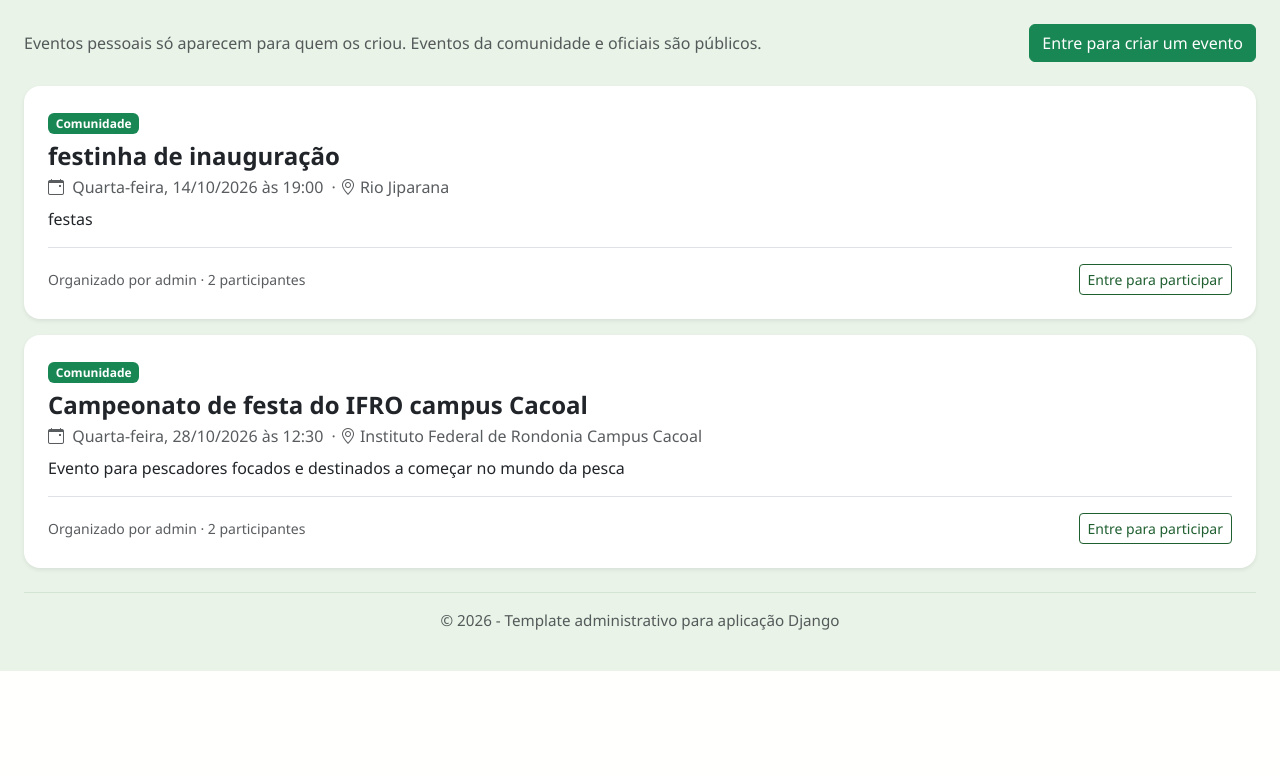
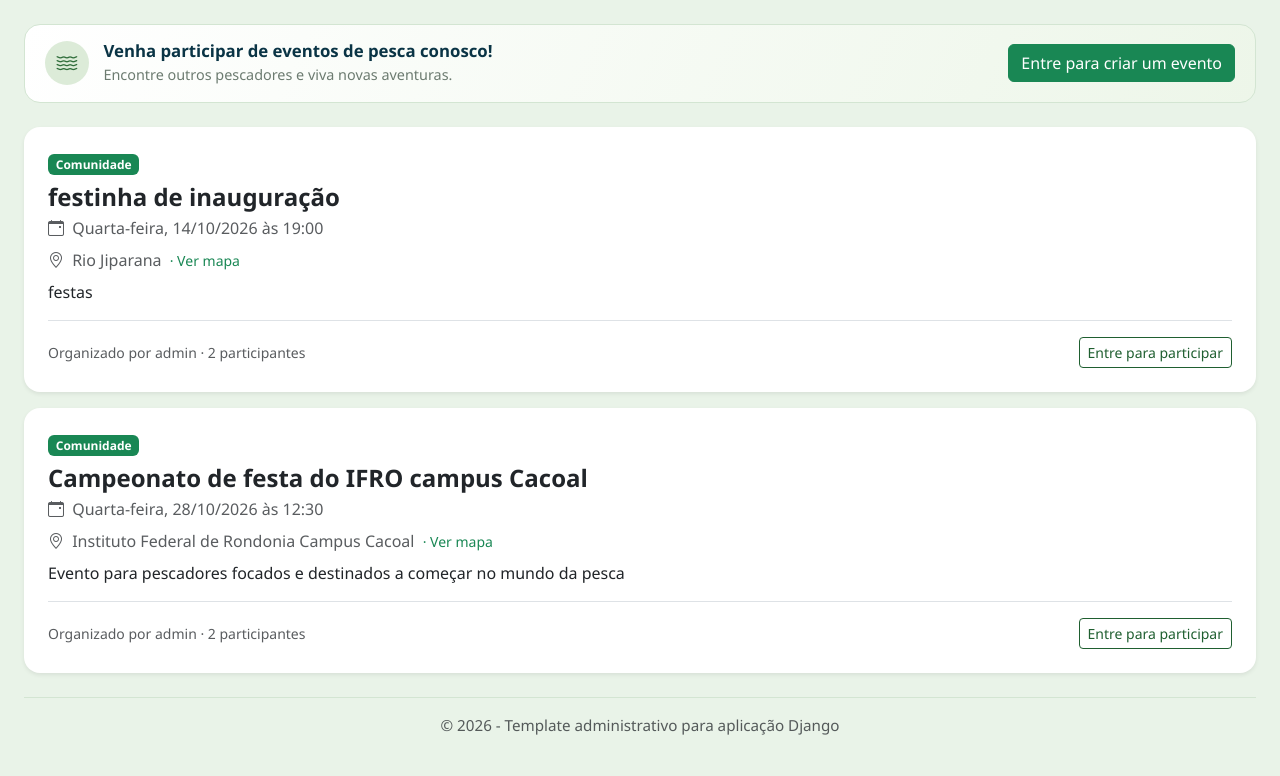
Before and after one commit to Thigas3Bti/RPDjango, a Django app: page /comunidade/eventos/ in a window 1280 px wide. Shown: the part 316-1092 px from the top of the page. Before the commit the page ends 987 px from the top, so only its background shows below. Run offline with Django 5.2, Linux system fonts and the light colour scheme; data comes from the database, SQL or seed files in the repository; both versions use the stored data as it was after the commit.

Commit message:
Adicionei uma opção em eventos onde ao publicar um local de evento vc tem a opção de colocar um URL frame para mostrar no maa onde fica o local do seu evento e poder ir ao maps ver o local

```diff
--- a/forum/models.py
+++ b/forum/models.py
@@ -21,6 +21,7 @@ class EventoAgenda(models.Model):
     data_evento = models.DateField()
     hora_evento = models.TimeField(blank=True, null=True)
     local = models.CharField(max_length=150, blank=True)
+    mapa_url = models.URLField(max_length=1000, blank=True)
     descricao = models.TextField(max_length=5000, blank=True)
     tipo = models.CharField(max_length=20, choices=TIPOS, default=TIPO_PESSOAL)
     organizador = models.ForeignKey(
--- a/forum/templates/eventos/formulario.html
+++ b/forum/templates/eventos/formulario.html
@@ -10,7 +10,7 @@
         <p class="mb-0">Informe quando e onde será o evento. Campeonatos e eventos oficiais são cadastrados apenas por administradores.</p>
     </header>
 
-    <div class="community-card">
+    <div class="community-card event-form-card">
         <form method="post" novalidate>
             {% csrf_token %}
             {% if form.non_field_errors %}
@@ -25,6 +25,9 @@
                     {% if field.name == 'tipo' %}
                     <div class="form-text">Pessoal: só você verá. Comunidade: todos poderão ver e participar. Oficial: reservado aos administradores.</div>
                     {% endif %}
+                    {% if field.name == 'mapa_url' %}
+                    <div class="form-text">Opcional. No Google Maps, use Compartilhar → Incorporar um mapa e cole aqui a URL do iframe ou o código iframe completo.</div>
+                    {% endif %}
                     {% for error in field.errors %}<div class="text-danger small mt-1">{{ error }}</div>{% endfor %}
                 </div>
                 {% endfor %}
--- a/forum/templates/eventos/lista.html
+++ b/forum/templates/eventos/lista.html
@@ -18,16 +18,20 @@
     </div>
     {% endif %}
 
-    <div class="d-flex flex-wrap justify-content-between align-items-center gap-3 mb-4">
-        <p class="text-muted mb-0">
-            Eventos pessoais só aparecem para quem os criou. Eventos da comunidade e oficiais são públicos.
-        </p>
+    <div class="event-invite mb-4">
+        <div class="event-invite-copy">
+            <span class="event-invite-icon" aria-hidden="true"><i class="bi bi-water"></i></span>
+            <div>
+                <h2 class="event-invite-title">Venha participar de eventos de pesca conosco!</h2>
+                <p class="event-invite-text mb-0">Encontre outros pescadores e viva novas aventuras.</p>
+            </div>
+        </div>
         {% if request.user.is_authenticated %}
-        <a class="btn btn-success" href="{% url 'criar_evento' %}">
+        <a class="btn btn-success event-invite-button" href="{% url 'criar_evento' %}">
             <i class="bi bi-plus-lg me-2" aria-hidden="true"></i>Criar evento
         </a>
         {% else %}
-        <a class="btn btn-success" href="{% url 'login' %}?next={% url 'criar_evento' %}">Entre para criar um evento</a>
+        <a class="btn btn-success event-invite-button" href="{% url 'login' %}?next={% url 'criar_evento' %}">Entre para criar um evento</a>
         {% endif %}
     </div>
 
@@ -44,8 +48,31 @@
                         <i class="bi bi-calendar-event me-1" aria-hidden="true"></i>
                         <time datetime="{{ evento.data_evento|date:'Y-m-d' }}">{{ evento.data_evento|date:"l, d/m/Y" }}</time>
                         {% if evento.hora_evento %} às {{ evento.hora_evento|time:"H:i" }}{% endif %}
-                        {% if evento.local %}<span class="mx-1">·</span><i class="bi bi-geo-alt me-1" aria-hidden="true"></i>{{ evento.local }}{% endif %}
                     </p>
+                    {% if evento.local or evento.mapa_url %}
+                    <div class="text-muted mb-2">
+                        {% if evento.mapa_url %}
+                        <details class="event-location">
+                            <summary class="event-location-toggle">
+                                <i class="bi bi-geo-alt me-1" aria-hidden="true"></i>
+                                <span>{% if evento.local %}{{ evento.local }}{% else %}Ver localização{% endif %}</span>
+                                <span class="small text-success ms-1">· Ver mapa</span>
+                            </summary>
+                            <div class="event-map">
+                                <iframe
+                                    src="{{ evento.mapa_url }}"
+                                    title="Mapa de {{ evento.nome }}"
+                                    loading="lazy"
+                                    referrerpolicy="strict-origin-when-cross-origin"
+                                    allowfullscreen>
+                                </iframe>
+                            </div>
+                        </details>
+                        {% else %}
+                        <i class="bi bi-geo-alt me-1" aria-hidden="true"></i>{{ evento.local }}
+                        {% endif %}
+                    </div>
+                    {% endif %}
                 </div>
                 {% if request.user == evento.organizador %}
                 <div class="d-flex gap-2">
--- a/static/css/base/base.css
+++ b/static/css/base/base.css
@@ -527,6 +527,15 @@ body {
 
 /* Media query para telas muito pequenas (máximo 767px - celulares) */
 @media (max-width: 767.98px) {
+    .event-invite {
+        align-items: stretch;
+        flex-direction: column;
+    }
+
+    .event-invite-button {
+        align-self: flex-start;
+    }
+
     /* Em celulares, o cabeçalho permite quebra de linha */
     .admin-header {
         /* Permite elementos irem para próxima linha se necessário */
@@ -566,6 +575,88 @@ body {
     max-width: 1320px;
     margin: 0 auto;
     color: var(--community-ink);
+}
+
+.event-location {
+    display: inline-block;
+}
+
+.event-location-toggle {
+    display: inline;
+    color: inherit;
+    cursor: pointer;
+    list-style: none;
+}
+
+.event-location-toggle::-webkit-details-marker {
+    display: none;
+}
+
+.event-location-toggle:hover {
+    color: #1f5f30;
+    text-decoration: underline;
+}
+
+.event-map {
+    width: min(420px, calc(100vw - 3rem));
+    margin-top: 0.75rem;
+}
+
+.event-map iframe {
+    display: block;
+    width: 100%;
+    height: 240px;
+    border: 0;
+    border-radius: 0.75rem;
+}
+
+.event-invite {
+    display: flex;
+    align-items: center;
+    justify-content: space-between;
+    gap: 1rem;
+    padding: 1rem 1.25rem;
+    border: 1px solid #d3e5d2;
+    border-radius: 1rem;
+    background: linear-gradient(115deg, #fff 0%, #edf6e9 100%);
+}
+
+.event-invite-copy {
+    display: flex;
+    min-width: 0;
+    align-items: center;
+    gap: 0.9rem;
+}
+
+.event-invite-icon {
+    display: inline-flex;
+    flex: 0 0 2.75rem;
+    width: 2.75rem;
+    height: 2.75rem;
+    align-items: center;
+    justify-content: center;
+    border-radius: 50%;
+    background: #dcebd8;
+    color: #2f6d3a;
+    font-size: 1.3rem;
+}
+
+.event-invite-title {
+    margin: 0;
+    color: var(--community-deep);
+    font-size: 1.05rem;
+    font-weight: 750;
+    overflow-wrap: anywhere;
+}
+
+.event-invite-text {
+    margin-top: 0.2rem;
+    color: var(--community-muted);
+    font-size: 0.9rem;
+}
+
+.event-invite-button {
+    flex: 0 0 auto;
 }
 
 .community-hero {
@@ -632,6 +723,25 @@ body {
     border-radius: 1rem;
     background: #fff;
     box-shadow: 0 0.45rem 1.5rem rgba(20, 45, 30, 0.045);
+}
+
+.event-form-card {
+    padding: clamp(1rem, 3vw, 2rem);
+}
+
+.event-form-card .row > div {
+    min-width: 0;
+}
+
+.event-form-card .form-label,
+.event-form-card .form-text,
+.event-form-card .text-danger {
+    overflow-wrap: anywhere;
+}
+
+.event-form-card .form-control,
+.event-form-card .form-select {
+    max-width: 100%;
 }
 
 .community-publish-prompt {
--- a/templates/base.html
+++ b/templates/base.html
@@ -15,7 +15,7 @@
         integrity="sha384-sRIl4kxILFvY47J16cr9ZwB07vP4J8+LH7qKQnuqkuIAvNWLzeN8tE5YBujZqJLB" crossorigin="anonymous">
     <link rel="stylesheet" href="https://cdn.jsdelivr.net/npm/bootstrap-icons@1.11.3/font/bootstrap-icons.min.css">
 
-    <link rel="stylesheet" href="{% static 'css/base/base.css' %}?v=20261007">
+    <link rel="stylesheet" href="{% static 'css/base/base.css' %}?v=20261014-2">
 
     <!-- CSS próprio sistema -->
 
```
Also changed, not shown: forum/forms.py (+52 -2 lines), forum/tests.py (+33 -0 lines), db.sqlite3, forum/migrations/0004_eventoagenda_mapa_url.py (added).
